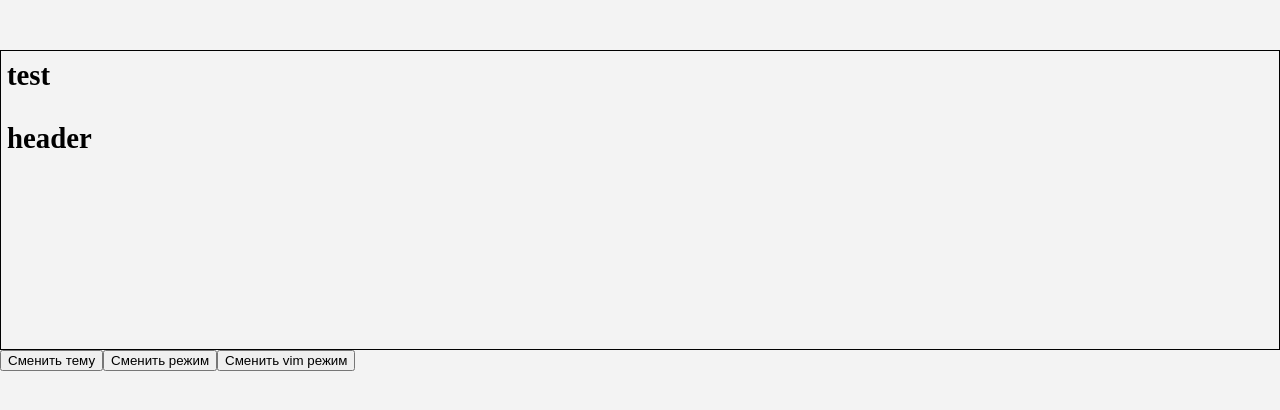
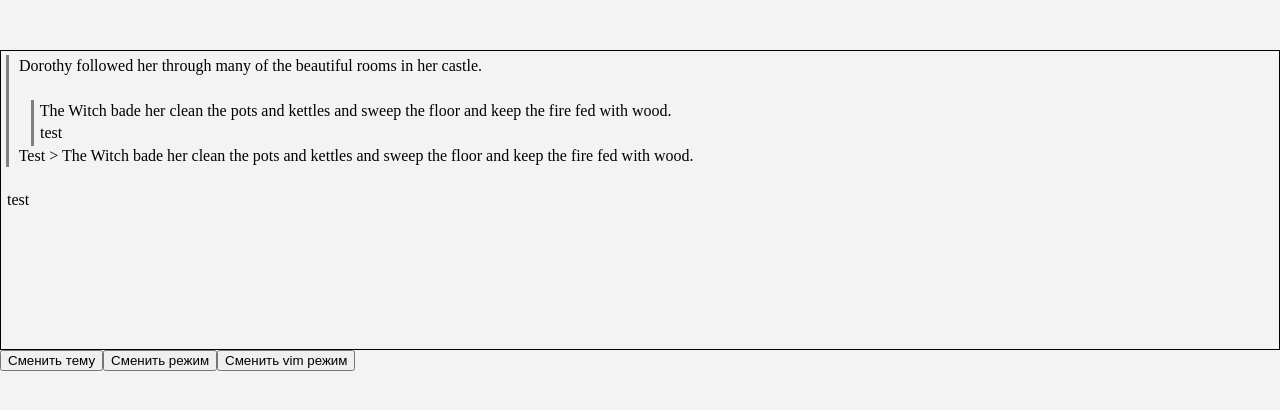
Before and after one commit to KrainovSD/markdown-editor, a website built with Vite: page index.html in a window 1280 px wide. Built offline with nearby package versions, Linux system fonts and the light colour scheme; some packages are replaced by stand-ins of ours.

Commit message:
fixed Blockquotes logic

```diff
--- a/src/app/index.ts
+++ b/src/app/index.ts
@@ -8,10 +8,13 @@ if (!root) throw new Error("Hasn't root");
 
 const editor = new Editor({
   root,
-  initialText: `## test
+  initialText: `> Dorothy followed her through many of the beautiful rooms in her castle.
+>
+>    > The Witch bade her clean the pots and kettles and sweep the floor and keep the fire fed with wood.
+>    > test
+> Test > The Witch bade her clean the pots and kettles and sweep the floor and keep the fire fed with wood.
 
-header
----  `,
+test`,
   // onChange: (view) => {
   //   console.log(view.state.doc.toString());
   // },
--- a/src/library/extensions/decorations/markdown/blockquote.ts
+++ b/src/library/extensions/decorations/markdown/blockquote.ts
@@ -1,23 +1,46 @@
+import { WidgetType } from "@codemirror/view";
 import type {
   GetDecorationOptions,
   GetSelectionDecorationOptions,
 } from "./decoration-markdown-types";
-import { getHideDecoration, getLineDecoration, isInRange } from "./lib";
+import { getHideDecoration, getLineDecoration, getReplaceDecoration, isInRange } from "./lib";
 import styles from "./styles.module.scss";
 
 const MARK = "QuoteMark";
+const CODE_OF_SPACE = 32;
+const CODE_OF_MARK = 62;
 
 export function getBlockquoteDecorations({ decorations, node, view }: GetDecorationOptions) {
   if (node.name !== MARK) {
     return;
   }
 
-  decorations.push(
-    getLineDecoration({
-      style: styles.blockquote,
-      range: [view.lineBlockAt(node.from).from],
-    }),
-  );
+  const line = view.lineBlockAt(node.from);
+  let isInner = false;
+
+  if (line.from !== node.from) {
+    const content = view.state.doc.sliceString(line.from, node.to);
+    let pos = content.length - 1;
+
+    while (pos >= 0) {
+      pos--;
+      const currentCode = content.charCodeAt(pos);
+      if (currentCode === CODE_OF_SPACE) continue;
+      if (currentCode === CODE_OF_MARK) {
+        isInner = true;
+        break;
+      }
+      pos = -1;
+    }
+  }
+
+  if (!isInner)
+    decorations.push(
+      getLineDecoration({
+        style: styles.blockquote,
+        range: [line.from],
+      }),
+    );
 }
 
 export function getBlockquoteSelectionDecorations({
@@ -31,12 +54,42 @@ export function getBlockquoteSelectionDecorations({
   }
 
   const line = view.lineBlockAt(node.from);
+  let isInner = false;
+
+  if (line.from !== node.from) {
+    const content = view.state.doc.sliceString(line.from, node.to);
+    let pos = content.length - 1;
+
+    while (pos >= 0) {
+      pos--;
+      const currentCode = content.charCodeAt(pos);
+      if (currentCode === CODE_OF_SPACE) continue;
+      if (currentCode === CODE_OF_MARK) {
+        isInner = true;
+        break;
+      }
+      pos = -1;
+    }
+  }
 
   if (
     isReadonly ||
     !view.hasFocus ||
     !isInRange(view.state.selection.ranges, [line.from, line.to])
   ) {
-    decorations.push(getHideDecoration({ range: [node.from, node.to] }));
+    if (!isInner) decorations.push(getHideDecoration({ range: [node.from, node.to] }));
+    else
+      decorations.push(
+        getReplaceDecoration({ widget: new BlockquoteWidget(), range: [node.from, node.to] }),
+      );
   }
 }
+
+class BlockquoteWidget extends WidgetType {
+  toDOM(): HTMLElement {
+    const span = document.createElement("span");
+    span.classList.add(styles.blockquote__inner);
+
+    return span;
+  }
+}
--- a/src/library/extensions/decorations/markdown/decoration-markdown.ts
+++ b/src/library/extensions/decorations/markdown/decoration-markdown.ts
@@ -74,7 +74,7 @@ function getDecorations(view: EditorView, isChanged: boolean) {
       enter: (node) => {
         if (SKIP_MARKS.has(node.name)) return;
 
-        console.log(node.name, view.state.doc.sliceString(node.from, node.to));
+        // console.log(node.name, view.state.doc.sliceString(node.from, node.to));
 
         /** Decoration by change content */
         if (isChanged) {
--- a/src/library/extensions/decorations/markdown/styles.module.scss
+++ b/src/library/extensions/decorations/markdown/styles.module.scss
@@ -36,6 +36,17 @@
 .blockquote {
   border-left: 3px solid gray;
   margin-left: 5px;
+  &__inner {
+    padding-right: 5px;
+    position: relative;
+    &:before {
+      content: "";
+      position: absolute;
+      left: 0;
+      height: 140%;
+      border-left: 3px solid gray;
+    }
+  }
 }
 
 .strike-through {
```
